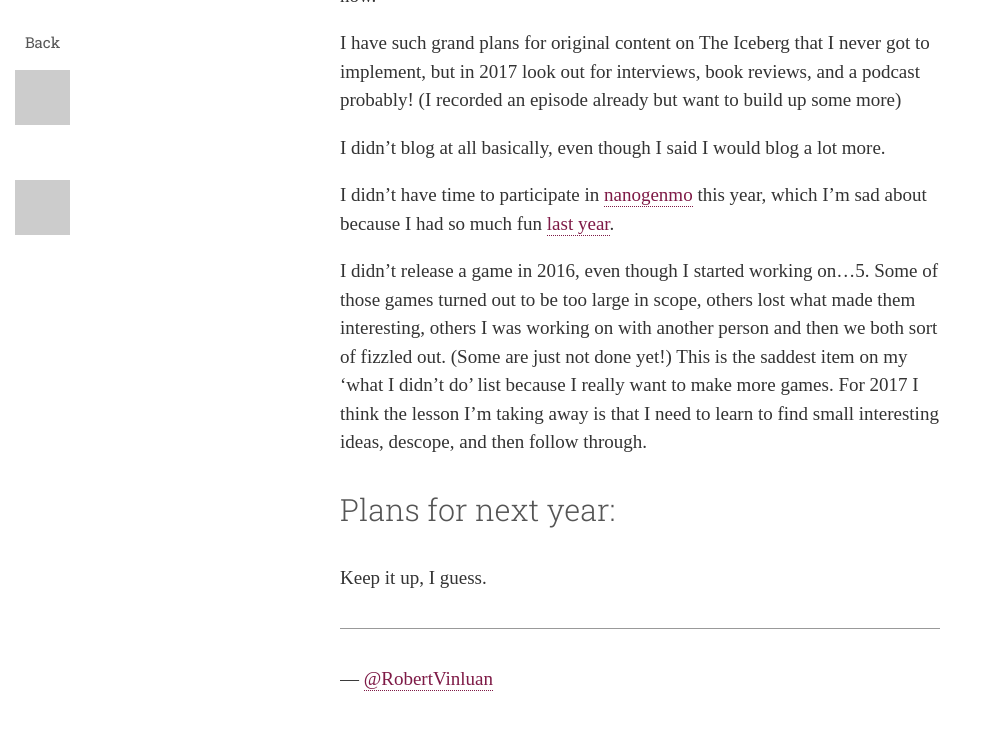
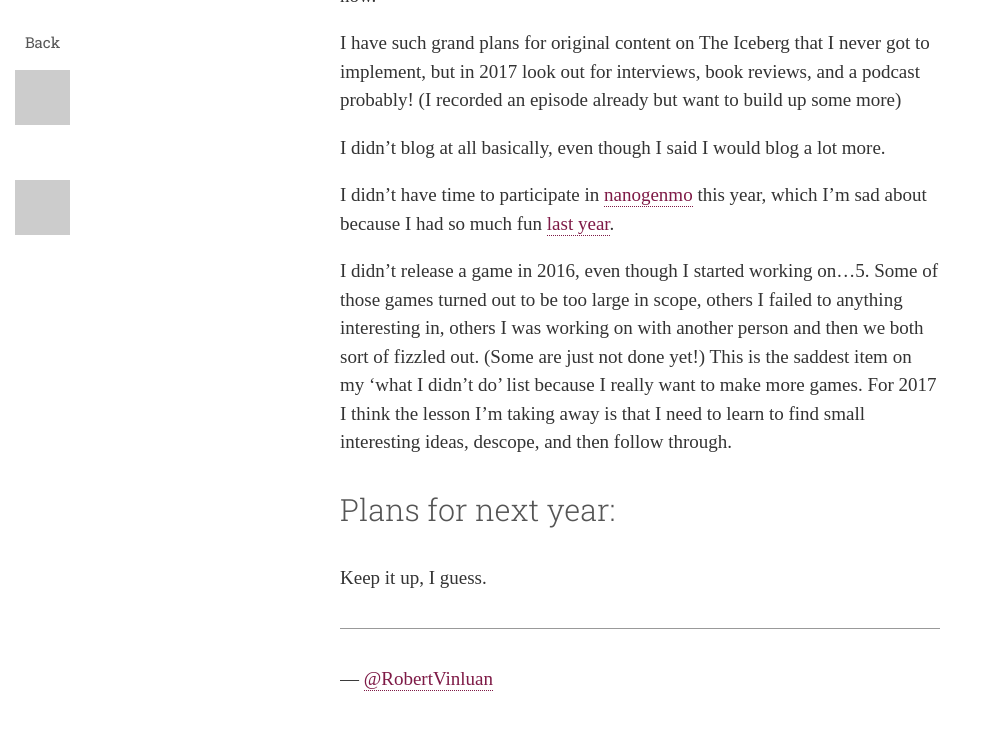
Before and after one commit to rvinluan/rvinluan.github.io, a Jekyll site: the page built from _posts/2016-12-23-year-in-review.md, in a window 1280 px wide and 900 px high, scrolled down 8042 px. Shown: the top 730 px of the window, without its empty margins (0-987 px from the left). Built offline with Jekyll 4.4.1, drawn with Linux system fonts in a browser that asks for light colours; nearby versions of some CDN libraries; some web fonts are replaced; comment, search, counter and statistics services are not loaded.

Commit message:
Created 2016-12-23-year-in-review.md

```diff
--- a/_posts/2016-12-23-year-in-review.md
+++ b/_posts/2016-12-23-year-in-review.md
@@ -108,7 +108,7 @@ I didn't blog at all basically, even though I said I would blog a lot more.
 
 I didn't have time to participate in [nanogenmo](https://github.com/NaNoGenMo/2016) this year, which I'm sad about because I had so much fun [last year](http://rvinluan.github.io/AnotherLife/).
 
-I didn't release a game in 2016, even though I started working on...5. Some of those games turned out to be too large in scope, others lost what made them interesting, others I was working on with another person and then we both sort of fizzled out. (Some are just not done yet!) This is the saddest item on my 'what I didn't do' list because I really want to make more games. For 2017 I think the lesson I'm taking away is that I need to learn to find small interesting ideas, descope, and then follow through.
+I didn't release a game in 2016, even though I started working on...5. Some of those games turned out to be too large in scope, others I failed to anything interesting in, others I was working on with another person and then we both sort of fizzled out. (Some are just not done yet!) This is the saddest item on my 'what I didn't do' list because I really want to make more games. For 2017 I think the lesson I'm taking away is that I need to learn to find small interesting ideas, descope, and then follow through.
 
 ### Plans for next  year:
 
```
